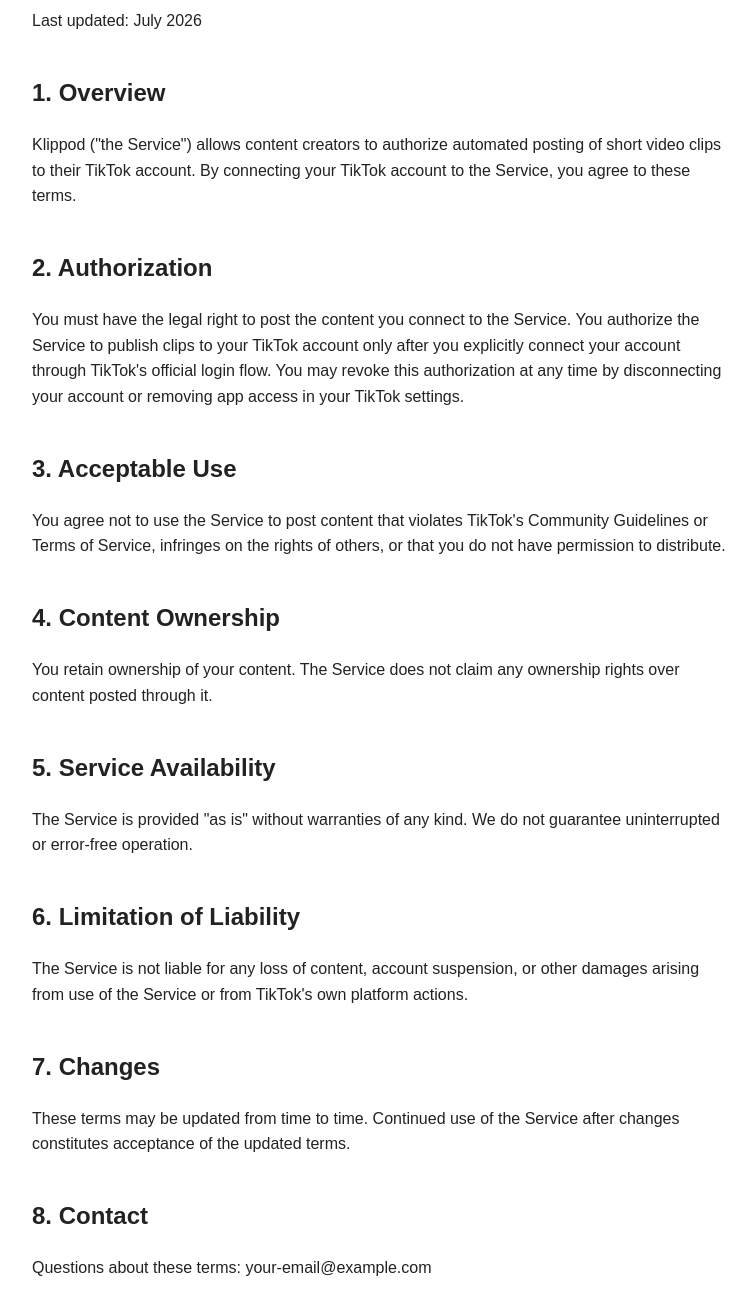
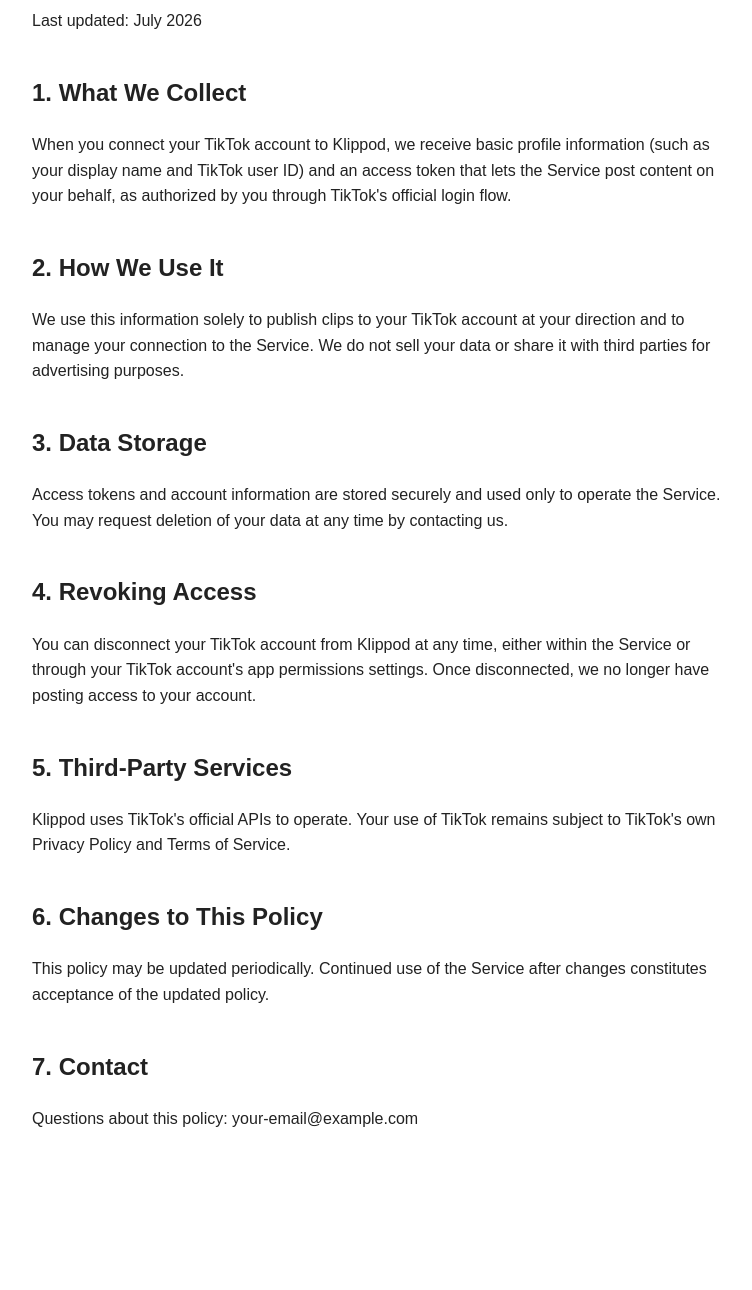
Before and after one commit to Nicholastanpintar/Klippod.github.io, a plain HTML site: page privacy.html in a window 1280 px wide. Shown: the part 166-1456 px from the top of the page, without its empty margins (258-1010 px from the left). After the commit the page ends 1357 px from the top, so only its background shows below. Drawn offline with Linux system fonts and the light colour scheme.

Commit message:
Update privacy.html

```diff
--- a/privacy.html
+++ b/privacy.html
@@ -2,7 +2,7 @@
 <html lang="en">
 <head>
 <meta charset="UTF-8">
-<title>Terms of Service - Klippod</title>
+<title>Privacy Policy - Klippod</title>
 <meta name="viewport" content="width=device-width, initial-scale=1">
 <style>
   body { font-family: Arial, sans-serif; max-width: 700px; margin: 60px auto; padding: 0 20px; color: #222; line-height: 1.6; }
@@ -13,59 +13,53 @@
 </head>
 <body>
   <p><a href="index.html">&larr; Back to home</a></p>
-  <h1>Terms of Service</h1>
+  <h1>Privacy Policy</h1>
   <p>Last updated: July 2026</p>
 
-  <h2>1. Overview</h2>
+  <h2>1. What We Collect</h2>
   <p>
-    Klippod ("the Service") allows content creators to authorize automated
-    posting of short video clips to their TikTok account. By connecting your
-    TikTok account to the Service, you agree to these terms.
+    When you connect your TikTok account to Klippod, we receive basic
+    profile information (such as your display name and TikTok user ID) and
+    an access token that lets the Service post content on your behalf, as
+    authorized by you through TikTok's official login flow.
   </p>
 
-  <h2>2. Authorization</h2>
+  <h2>2. How We Use It</h2>
   <p>
-    You must have the legal right to post the content you connect to the
-    Service. You authorize the Service to publish clips to your TikTok
-    account only after you explicitly connect your account through TikTok's
-    official login flow. You may revoke this authorization at any time by
-    disconnecting your account or removing app access in your TikTok
-    settings.
+    We use this information solely to publish clips to your TikTok account
+    at your direction and to manage your connection to the Service. We do
+    not sell your data or share it with third parties for advertising
+    purposes.
   </p>
 
-  <h2>3. Acceptable Use</h2>
+  <h2>3. Data Storage</h2>
   <p>
-    You agree not to use the Service to post content that violates TikTok's
-    Community Guidelines or Terms of Service, infringes on the rights of
-    others, or that you do not have permission to distribute.
+    Access tokens and account information are stored securely and used only
+    to operate the Service. You may request deletion of your data at any
+    time by contacting us.
   </p>
 
-  <h2>4. Content Ownership</h2>
+  <h2>4. Revoking Access</h2>
   <p>
-    You retain ownership of your content. The Service does not claim any
-    ownership rights over content posted through it.
+    You can disconnect your TikTok account from Klippod at any time,
+    either within the Service or through your TikTok account's app
+    permissions settings. Once disconnected, we no longer have posting
+    access to your account.
   </p>
 
-  <h2>5. Service Availability</h2>
+  <h2>5. Third-Party Services</h2>
   <p>
-    The Service is provided "as is" without warranties of any kind. We do
-    not guarantee uninterrupted or error-free operation.
+    Klippod uses TikTok's official APIs to operate. Your use of TikTok
+    remains subject to TikTok's own Privacy Policy and Terms of Service.
   </p>
 
-  <h2>6. Limitation of Liability</h2>
+  <h2>6. Changes to This Policy</h2>
   <p>
-    The Service is not liable for any loss of content, account suspension,
-    or other damages arising from use of the Service or from TikTok's own
-    platform actions.
+    This policy may be updated periodically. Continued use of the Service
+    after changes constitutes acceptance of the updated policy.
   </p>
 
-  <h2>7. Changes</h2>
-  <p>
-    These terms may be updated from time to time. Continued use of the
-    Service after changes constitutes acceptance of the updated terms.
-  </p>
-
-  <h2>8. Contact</h2>
-  <p>Questions about these terms: your-email@example.com</p>
+  <h2>7. Contact</h2>
+  <p>Questions about this policy: your-email@example.com</p>
 </body>
 </html>
```
